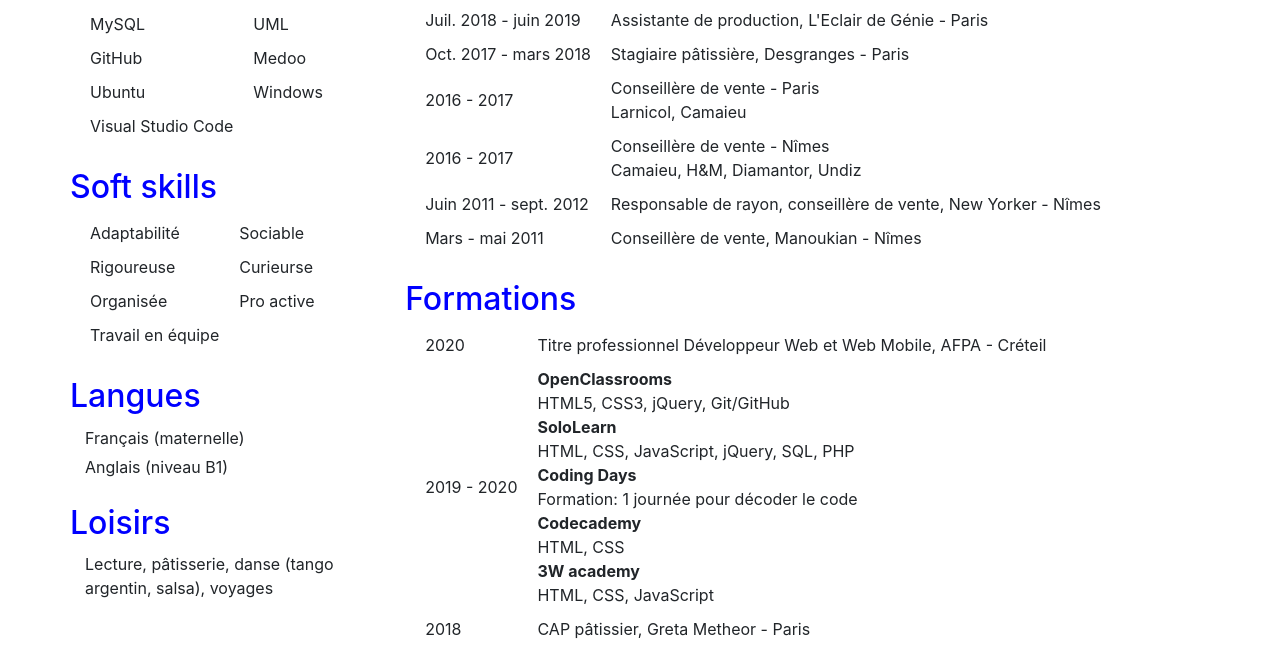
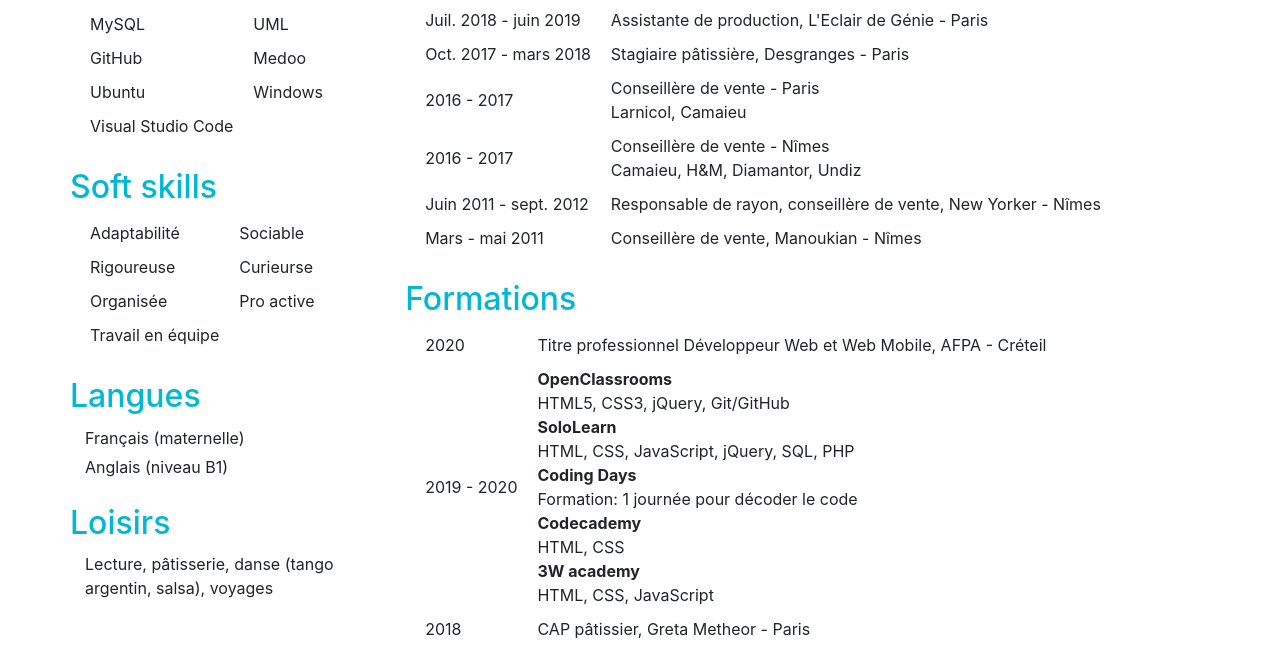
Before and after one commit to marlener87/marlener87.github.io, a plain HTML site: page cv.html in a window 1280 px wide. Shown: the part 785-1440 px from the top of the page. Drawn offline with nearby package versions, Linux system fonts and the light colour scheme.

Commit message:
MàJ couleur titre CV

```diff
--- a/style.css
+++ b/style.css
@@ -25,7 +25,7 @@ h1 {
 }
 
 h2 {
-    color: blue;
+    color: #00b8d4;
     margin-top: 25px !important;
     margin-bottom: 10px !important;
 }
```
